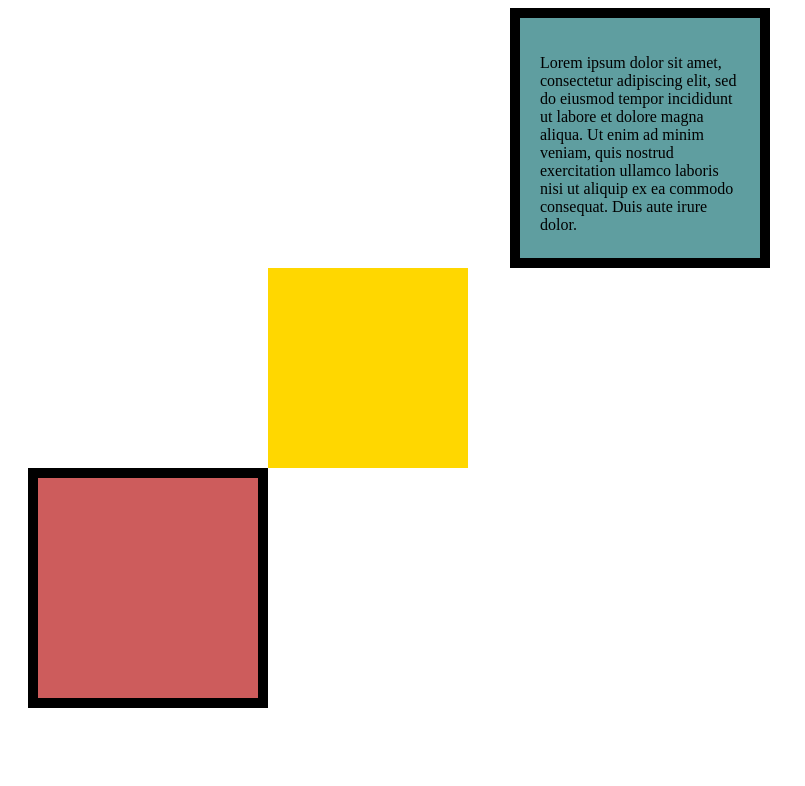
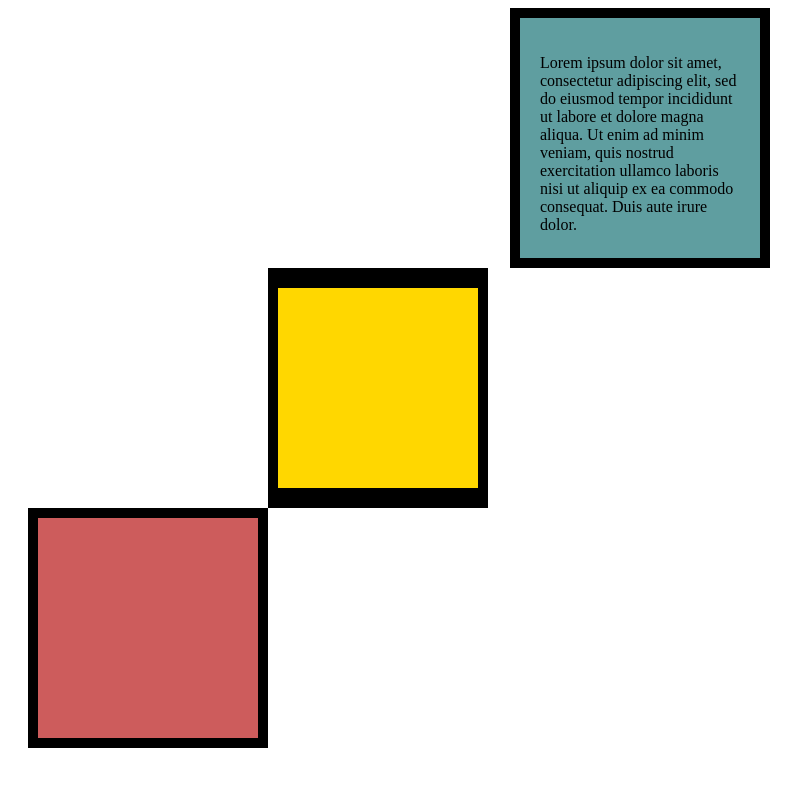
Before and after one commit to kyle-aguirre1/Box-Model, a plain HTML site: page index.html in a window 1280 px wide. Shown: the whole page, without its empty margins (0-805 px from the left). Drawn offline with Linux system fonts and the light colour scheme.

Commit message:
Update index.html

```diff
--- a/index.html
+++ b/index.html
@@ -22,7 +22,10 @@ vertical-align: top;
 background-color: gold;
 width: 200px;
 height: 200px;
-border: 20px 10px solid black;
+border-top: 20px solid black;
+border-bottom: 20px solid black;
+border-right: 10px solid black;
+border-left: 10px solid black;
 margin-left: 260px;
 }
 
@@ -34,7 +37,6 @@ border: 10px solid black;
 padding: 10px;
 margin-left: 20px;
 }
-
 
 </style>
 </head>
```
